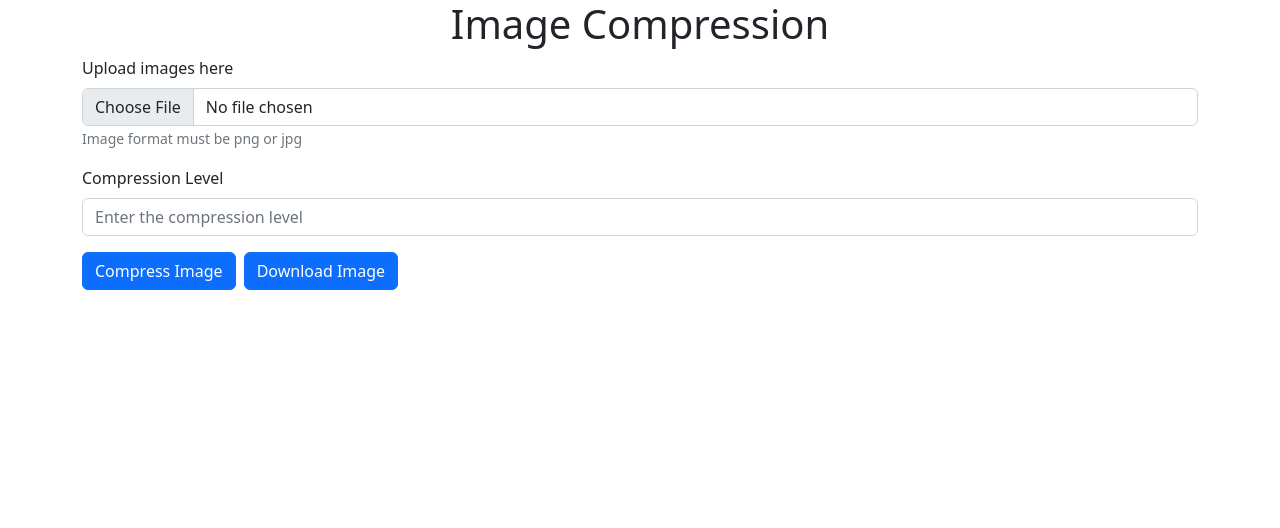
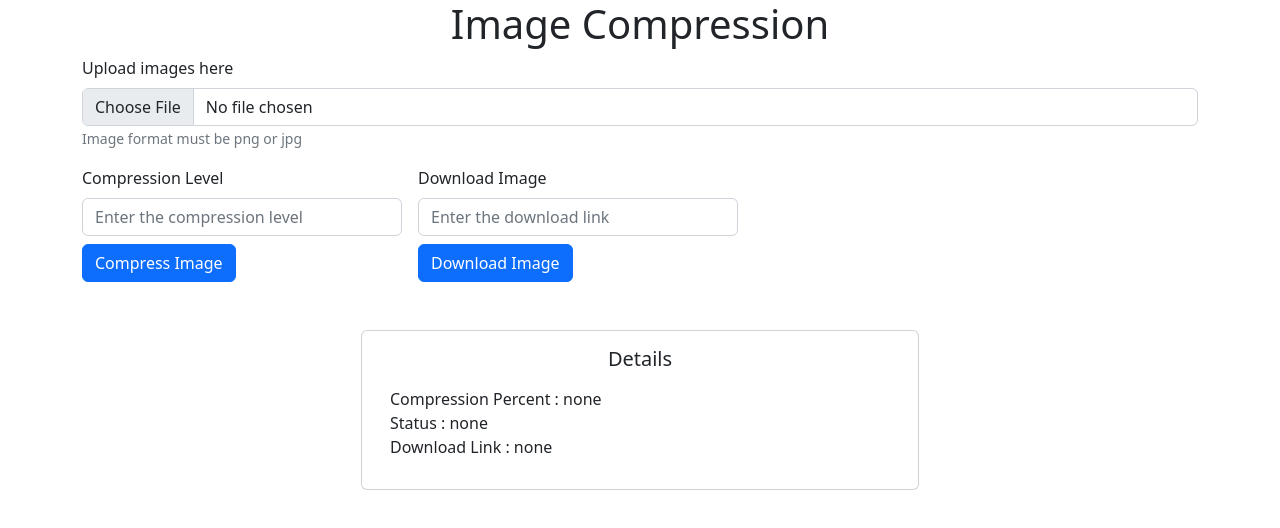
Before and after one commit to ShadyResurrected/Image_Compressing, a React (Vite) app: page / in a window 1280 px wide. Shown: the top 528 px of the page. Built offline with nearby package versions, Linux system fonts and the light colour scheme.

Commit message:
Added the download functionality
Signed-off-by: ShadyResurrected <cchandra554@gmail.com>

```diff
--- a/src/components/Hero.jsx
+++ b/src/components/Hero.jsx
@@ -3,10 +3,15 @@ import axios from "axios";
 
 import Button from "react-bootstrap/Button";
 import Form from "react-bootstrap/Form";
+import Card from "react-bootstrap/Card";
+
+import "../index.css";
 
 const Hero = () => {
   const [image, setImage] = useState(null);
+  const [downloadLinkUser, setDownloadLinkUser] = useState("")
   const [downloadLink, setDownloadLink] = useState("");
+
   const [compressionLevel, setCompressionLevel] = useState(0);
   const [compressionPercent, setCompressionPercent] = useState("");
   const [status, setStatus] = useState("");
@@ -73,21 +78,53 @@ const Hero = () => {
           Image format must be png or jpg
         </Form.Text>
       </Form.Group>
-      <Form.Group className="mb-3">
+
+      <div className="seperate_boxes">
+        <Form.Group className="mb-3 me-3">
           <Form.Label>Compression Level</Form.Label>
           <Form.Control
             required
             type="text"
             placeholder="Enter the compression level"
             onChange={(e) => setCompressionLevel(e.target.value)}
+            style ={{width : '20rem'}}
           />
-      </Form.Group>
-      <Button variant="primary" className="me-2" onClick={CompressImage}>
+          <Button variant="primary" className="mt-2" onClick={CompressImage}>
             Compress Image
           </Button>
-      <Button variant="primary" onClick={DownloadImage}>
+        </Form.Group>
+
+        <Form.Group className="mb-3">
+          <Form.Label>Download Image</Form.Label>
+          <Form.Control
+            required
+            type="text"
+            placeholder="Enter the download link"
+            onChange={(e) => setDownloadLinkUser(e.target.value)}
+            style ={{width : '20rem'}}
+          />
+          <Button variant="primary" onClick={DownloadImage} className="mt-2">
             Download Image
           </Button>
+        </Form.Group>
+      </div>
+
+      <Card
+        style={{ width: "50%", marginTop: "2rem", height: "10rem" }}
+        className="container"
+      >
+        <Card.Body>
+          <Card.Title className="text-center">Details</Card.Title>
+          <Card.Text className="mt-3">
+            Compression Percent :{" "}
+            {compressionPercent === "" ? "none" : compressionPercent}
+            <br />
+            Status : {status === "" ? "none" : status}
+            <br />
+            Download Link : {downloadLink === "" ? "none" : downloadLink}
+          </Card.Text>
+        </Card.Body>
+      </Card>
     </Form>
   );
 };
--- a/src/index.css
+++ b/src/index.css
@@ -0,0 +1,3 @@
+.seperate_boxes{
+    display: flex;
+}
```
Lines whose indentation alone changed are shown as unchanged.
